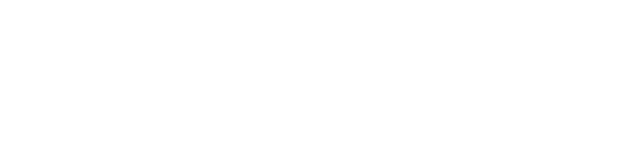
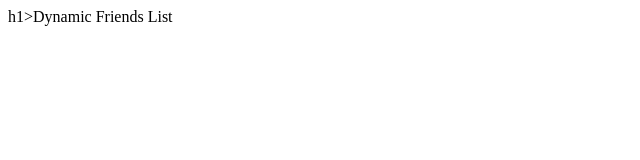
Before and after one commit to AsmitaAdke/dynamiccard, a plain HTML site: page index.html in a window 1280 px wide. Shown: the whole page, without its empty margins (0-640 px from the left). Drawn offline with Linux system fonts and the light colour scheme.

Commit message:
h1 is added

```diff
--- a/index.html
+++ b/index.html
@@ -6,6 +6,6 @@
     <title>Dynamic Cards</title>
 </head>
 <body>
-
+    h1>Dynamic Friends List</h1>
 </body>
 </html>
```
